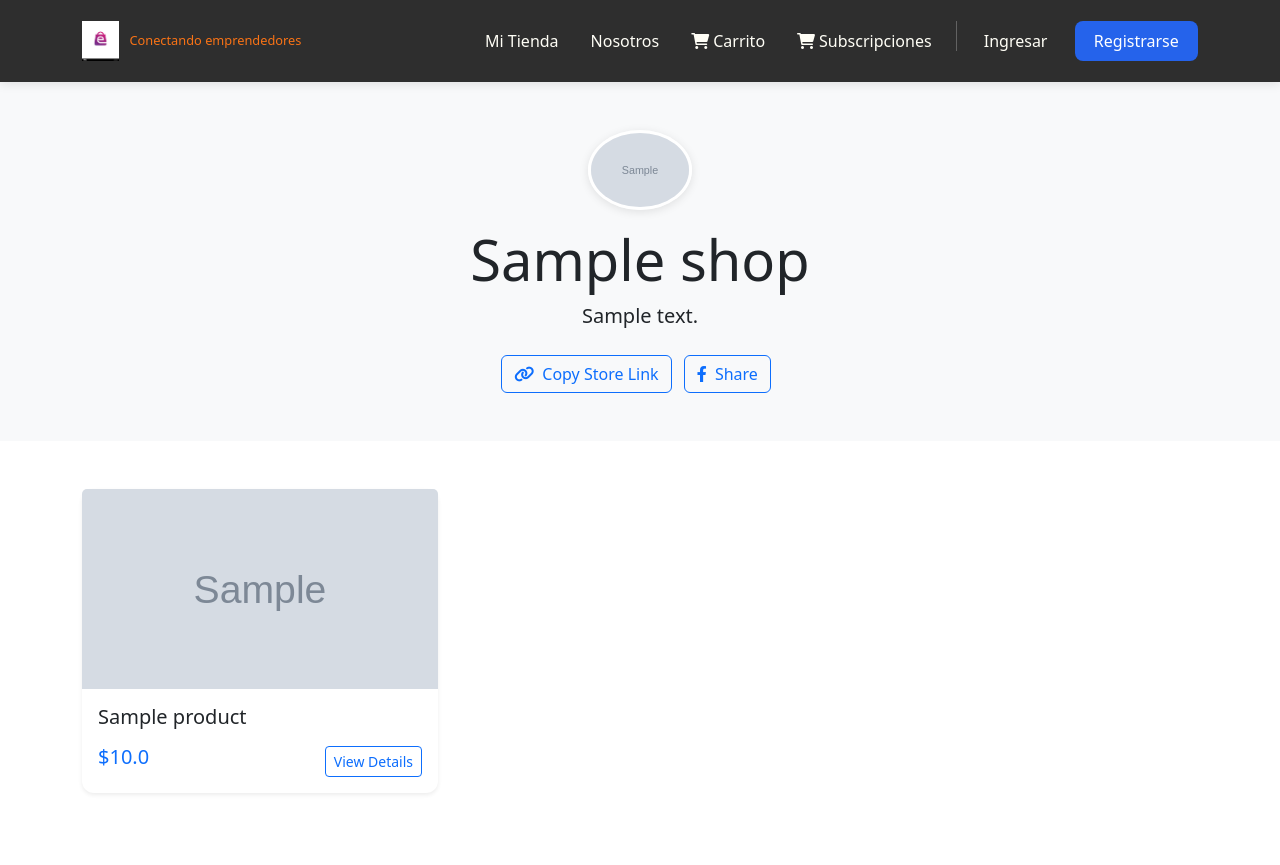
After one commit to kevinrev26/proj-istmo, a Django app: a page that uses config/templates/base.html in a window 1280 px wide. The commit adds this page. Run offline with Django 5.2, Linux system fonts and the light colour scheme; tables that the repository leaves empty hold one stand-in row (values such as "Sample post"); grey boxes marked "Sample" are stand-in pictures; some libraries are stand-ins or nearby versions.

Commit message:
[86b67f2pw] FR2.2.1: Each store has a unique URL for sharing

```diff
--- a/config/templates/base.html
+++ b/config/templates/base.html
@@ -12,6 +12,12 @@
         <link rel="stylesheet" type="text/css" href="{% static 'css/style.css' %}">
         <meta name="viewport" content="width=device-width,initial-scale=1" />
         <meta name="csrf-token" content="{{ csrf_token }}">
+        <!-- In your base.html head section -->
+        <meta property="og:title" content="{% block og_title %}{{ template_data.title|default:'IstmoPay Store' }}{% endblock %}">
+        <meta property="og:description" content="{% block og_description %}{{ template_data.description|default:'Shop on IstmoPay' }}{% endblock %}">
+        <meta property="og:image" content="{% block og_image %}{% static 'img/istmopay-logo.png' %}{% endblock %}">
+        <meta property="og:url" content="{{ request.build_absolute_uri }}">
+        <meta name="twitter:card" content="summary_large_image">
     </head>
     <body>
         {% if messages %}
--- a/shop/models.py
+++ b/shop/models.py
@@ -2,6 +2,7 @@ from django.db import models
 from django.contrib.auth.models import User
 from datetime import datetime
 from django.utils.text import slugify
+from django.urls import reverse
 
 class Shop(models.Model):
     id = models.AutoField(primary_key=True)
@@ -27,9 +28,17 @@ class Shop(models.Model):
     def has_half_rating(self):
         return self.average_rating % 1 >= 0.5
 
+    def get_absolute_url(self):
+        return reverse('store_front', kwargs={'store_slug': self.slug})
+
     def save(self, *args, **kwargs):
         if not self.slug:
             self.slug = slugify(self.name)
+
+        counter = 1
+        while Shop.objects.filter(slug=self.slug).exists():
+            self.slug = f"{slugify(self.name)}-{counter}"
+            counter += 1
 
         if not self.pk:
             if self.terms_accepted and self.logo:
--- /dev/null
+++ b/shop/templates/store/front.html
@@ -0,0 +1,74 @@
+{% extends 'base.html' %}
+{% load static %}
+
+{% block content %}
+<div class="store-container">
+  <div class="store-header py-5 text-center" style="background-color: #f8f9fa;">
+    <div class="container">
+      <img src="{{ shop.logo.url }}" alt="{{ shop.name }}" class="store-logo mb-3" style="max-height: 80px;">
+      <h1 class="display-4">{{ shop.name }}</h1>
+      <p class="lead">{{ shop.description }}</p>
+
+      <div class="store-share mt-4">
+        <button class="btn btn-outline-primary me-2 copy-link-btn" data-url="{{ request.build_absolute_uri }}">
+          <i class="fas fa-link me-1"></i> Copy Store Link
+        </button>
+        <a href="https://www.facebook.com/sharer/sharer.php?u={{ request.build_absolute_uri|urlencode }}"
+           class="btn btn-outline-primary me-2" target="_blank">
+          <i class="fab fa-facebook-f me-1"></i> Share
+        </a>
+      </div>
+    </div>
+  </div>
+
+  <div class="container py-5">
+    <div class="row">
+      {% for product in products %}
+      <div class="col-md-4 mb-4">
+        <div class="card h-100 border-0 shadow-sm">
+          <img src="{{ product.image.url }}" class="card-img-top" alt="{{ product.name }}" style="height: 200px; object-fit: cover;">
+          <div class="card-body">
+            <h5 class="card-title">{{ product.name }}</h5>
+            <p class="card-text text-muted">{{ product.short_description|truncatechars:100 }}</p>
+            <div class="d-flex justify-content-between align-items-center">
+              <span class="h5 text-primary">${{ product.price }}</span>
+              <a href="{% url 'ecommerce.show' product.id %}" class="btn btn-sm btn-outline-primary">
+                View Details
+              </a>
+            </div>
+          </div>
+        </div>
+      </div>
+      {% empty %}
+      <div class="col-12 text-center py-5">
+        <i class="fas fa-store-alt fa-4x text-muted mb-3"></i>
+        <h4>No products available yet</h4>
+        <p class="text-muted">This store hasn't added any products</p>
+      </div>
+      {% endfor %}
+    </div>
+  </div>
+</div>
+
+<script>
+  // Copy store link functionality
+  document.querySelector('.copy-link-btn').addEventListener('click', function() {
+    const url = this.getAttribute('data-url');
+    navigator.clipboard.writeText(url).then(() => {
+      const originalText = this.innerHTML;
+      this.innerHTML = '<i class="fas fa-check me-1"></i> Copied!';
+      setTimeout(() => {
+        this.innerHTML = originalText;
+      }, 2000);
+    });
+  });
+</script>
+
+<style>
+  .store-logo {
+    border-radius: 50%;
+    border: 3px solid white;
+    box-shadow: 0 2px 10px rgba(0,0,0,0.1);
+  }
+</style>
+{% endblock %}
--- a/shop/urls.py
+++ b/shop/urls.py
@@ -11,4 +11,5 @@ urlpatterns = [
     path('add_stock/<int:product_id>/', views.add_stock, name='shop.add_stock'),
     path('subcription_plans', views.show_subcription_plan, name='shop.subcription_plans'),
     path('subscription/start-trial/<str:plan>/', views.start_trial, name='subscription.start_trial'),
+    path('store/<slug:store_slug>/', views.store_front, name='store_front'),
 ]
--- a/shop/views.py
+++ b/shop/views.py
@@ -222,3 +222,16 @@ def start_trial(request, plan):
 
     messages.success(request, f"¡Prueba gratuita de {plan_obj.name} activada por 30 días!")
     return redirect('shop.show')
+
+def store_front(request, store_slug):
+    shop = get_object_or_404(Shop, slug=store_slug)
+    products = Product.objects.filter(shop=shop)
+
+    return render(request, 'store/front.html', {
+        'shop': shop,
+        'products': products,
+        'template_data': {
+            'title': shop.name,
+            'description': shop.description,
+        }
+    })
```
Also changed, not shown: shop/admin.py (+7 -1 lines).
